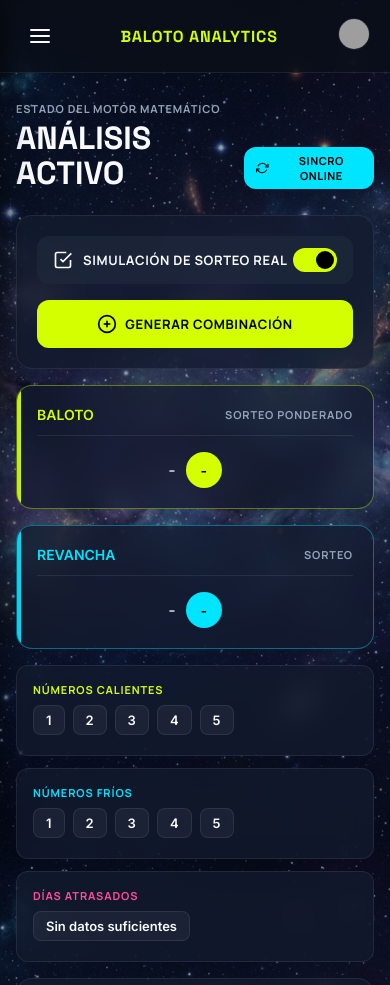
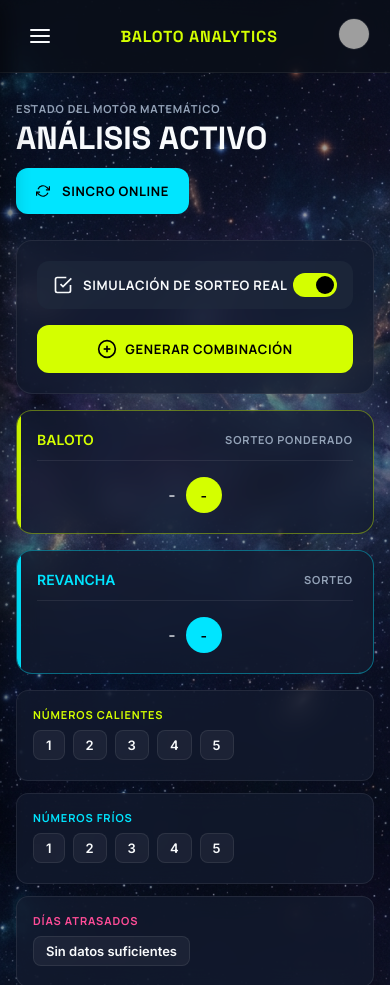
Before and after one commit to Jor3Leon/baloto-analytics, a website: page index.html in a window 390 px wide. Shown: the top 985 px of the page. Drawn offline with nearby package versions, Linux system fonts and the light colour scheme; no server answers; grey boxes are pictures that could not be loaded.

Commit message:
fix(mobile): corregir desbordamiento de tarjetas en Android - overflow hidden en stat-card, minmax en grids, scroll tactil en pills

```diff
--- a/assets/css/styles.css
+++ b/assets/css/styles.css
@@ -22,6 +22,11 @@
   box-sizing: border-box;
 }
 
+html, body {
+  overflow-x: hidden;
+  width: 100%;
+}
+
 body {
   margin: 0;
   font-family: var(--font-body);
@@ -32,7 +37,6 @@
   background-position: center;
   background-attachment: fixed;
   min-height: 100vh;
-  overflow-x: hidden;
 }
 
 /* Utilities */
@@ -90,12 +94,19 @@
 
 .container {
   max-width: 1100px;
+  width: 100%;
   margin: 0 auto;
   padding: 24px 16px 48px;
+  overflow-x: hidden;
 }
 
 .section-title {
   margin-bottom: 24px;
+  display: flex;
+  justify-content: space-between;
+  align-items: flex-end;
+  flex-wrap: wrap;
+  gap: 12px;
 }
 
 .section-title h2 {
@@ -105,6 +116,17 @@
   margin: 4px 0 0 0;
   line-height: 1.1;
   text-transform: uppercase;
+}
+
+.sync-btn {
+  padding: 6px 12px;
+  font-size: 11px;
+  margin-bottom: 2px;
+}
+
+.sync-btn svg {
+  margin-right: 4px;
+  vertical-align: text-bottom;
 }
 
 .label {
@@ -125,7 +147,7 @@
 
 .stats-grid-3 {
   display: grid;
-  grid-template-columns: 1fr;
+  grid-template-columns: minmax(0, 1fr);
   gap: 12px;
 }
 
@@ -138,6 +160,10 @@
   flex-direction: column;
   backdrop-filter: blur(12px);
   -webkit-backdrop-filter: blur(12px);
+  min-width: 0;
+  overflow: hidden;
+  width: 100%;
+  max-width: 100%;
 }
 
 .stat-card strong {
@@ -153,6 +179,7 @@
   padding: 20px;
   backdrop-filter: blur(12px);
   -webkit-backdrop-filter: blur(12px);
+  min-width: 0;
 }
 
 .card-header {
@@ -183,6 +210,7 @@
   overflow: hidden;
   backdrop-filter: blur(12px);
   -webkit-backdrop-filter: blur(12px);
+  min-width: 0;
 }
 
 .result-baloto {
@@ -201,7 +229,7 @@
 
 .results-grid {
   display: grid;
-  grid-template-columns: 1fr;
+  grid-template-columns: minmax(0, 1fr);
   gap: 16px;
   margin-top: 16px;
 }
@@ -400,6 +428,10 @@
   flex-wrap: nowrap;
   overflow-x: auto;
   padding-bottom: 4px;
+  width: 100%;
+  max-width: 100%;
+  /* Habilitar scroll táctil suave en iOS/Android */
+  -webkit-overflow-scrolling: touch;
 }
 
 /* Scrollbar invisible for row-nowrap to keep it clean */
@@ -731,13 +763,13 @@
 /* ── Patrones y Datos ─────────────────────────────── */
 .patterns-grid {
   display: grid;
-  grid-template-columns: 1fr 1fr;
+  grid-template-columns: minmax(0, 1fr) minmax(0, 1fr);
   gap: 16px;
 }
 
 @media (max-width: 560px) {
   .patterns-grid {
-    grid-template-columns: 1fr;
+    grid-template-columns: minmax(0, 1fr);
   }
 }
 
--- a/index.html
+++ b/index.html
@@ -33,15 +33,13 @@
 
   <div class="container">
 
-    <div class="section-title" style="display: flex; justify-content: space-between; align-items: flex-end;">
+    <div class="section-title">
       <div>
         <span class="label" data-t="engineStatus">ESTADO DEL MOTOR MATEMÁTICO</span>
-        <h2 data-t="activeAnalysis" style="margin: 0; margin-top: 4px;">ANÁLISIS ACTIVO</h2>
+        <h2 data-t="activeAnalysis">ANÁLISIS ACTIVO</h2>
       </div>
-      <button id="syncBtn" class="btn btn-secondary" type="button" data-t="syncOnline"
-        style="padding: 6px 12px; font-size: 11px; margin-bottom: 2px;">
-        <svg width="14" height="14" viewBox="0 0 24 24" fill="none" stroke="currentColor" stroke-width="2"
-          style="margin-right: 4px; vertical-align: text-bottom;">
+      <button id="syncBtn" class="btn btn-secondary sync-btn" type="button" data-t="syncOnline">
+        <svg width="14" height="14" viewBox="0 0 24 24" fill="none" stroke="currentColor" stroke-width="2">
           <polyline points="23 4 23 10 17 10"></polyline>
           <polyline points="1 20 1 14 7 14"></polyline>
           <path d="M3.51 9a9 9 0 0 1 14.85-3.36L23 10M1 14l4.64 4.36A9 9 0 0 0 20.49 15"></path>
```
